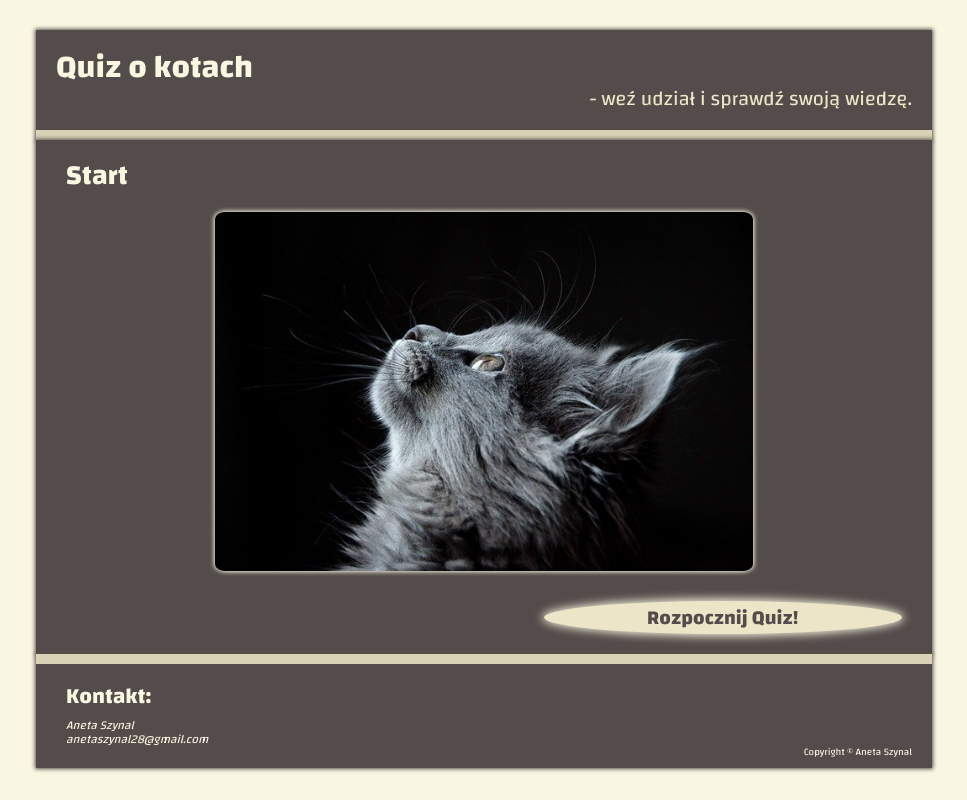
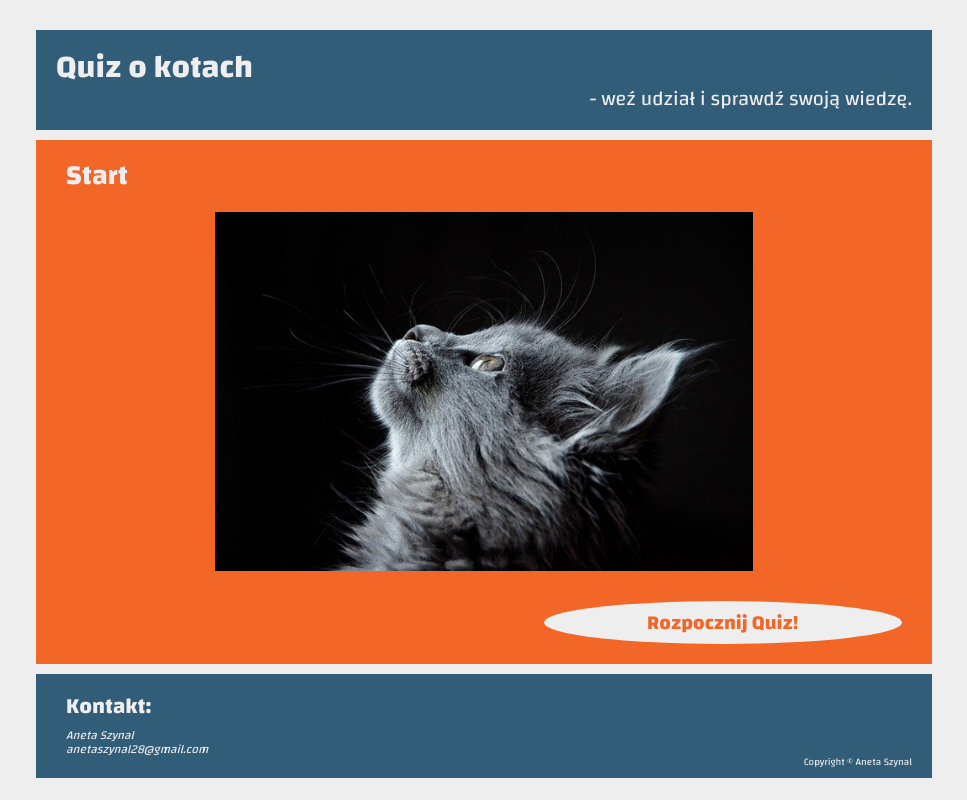
Before and after one commit to anetaszynal/cat_quiz, a React (Create React App) app: page / in a window 1280 px wide. Shown: the whole page, without its empty margins (156-1123 px from the left). Built offline with nearby package versions, Linux system fonts and the light colour scheme.

Commit message:
style(): change color

```diff
--- a/src/App.css
+++ b/src/App.css
@@ -10,5 +10,5 @@ body {
   font-family: 'Changa', sans-serif;
   max-width: 70%;
   margin: auto;
-  background-color: rgb(249, 246, 225);
+  background-color: #EFEEEE;
 }
--- a/src/components/Article/styled.js
+++ b/src/components/Article/styled.js
@@ -1,8 +1,7 @@
 import styled from "styled-components";
 
 export const Container = styled.article`
-  background-color: rgb(84, 76, 74);
-  box-shadow: 0px 0px 4px 1px rgb(84, 76, 74);
+  background-color: #f26627;
   display: grid;
   grid-template-columns: 1fr;
 `;
@@ -10,7 +9,7 @@ export const Container = styled.article`
 export const Title = styled.h2`
   margin: 0;
   padding: 20px 20px 0px 30px;
-  color: rgb(249, 246, 225);
+  color: #efeeee;
   font-size: 28px;
 
   @media (max-width: 400px) {
@@ -21,26 +20,23 @@ export const Title = styled.h2`
 export const MainImage = styled.img`
   max-width: 60%;
   margin: 20px;
-  box-shadow: 0px 0px 4px 1px rgb(249, 246, 225);
-  border-radius: 2%;
   justify-self: center;
 `;
 
 export const Button = styled.button`
   min-width: 40%;
   margin: 10px 30px 20px;
-  padding: 5px;
+  padding: 10px;
   border: none;
   border-radius: 55%;
-  box-shadow: 0px 0px 10px 2px rgb(249, 246, 225);
-  background-color: rgb(236, 229, 199);
-  color: rgb(84, 76, 74);
+  background-color: #efeeee;
+  color: #f26627;
   font-size: 20px;
   font-weight: bold;
   justify-self: right;
 
   &:hover {
-    background-color: rgb(254 248 225);
+    background-color: white;
   }
 
   @media (max-width: 400px) {
@@ -51,12 +47,12 @@ export const Button = styled.button`
 export const QuizQuestion = styled.div`
   width: 80%;
   margin: 0 0 20px;
-  padding: 5px;
-  box-shadow: 0px 0px 4px 1px rgb(249, 246, 225);
-  border-radius: 2%;
+  padding: 10px;
   justify-self: center;
   font-size: 20px;
-  color: rgb(249, 246, 225);
+  font-weight: bold;
+  background-color: #efeeee;
+  color: #f26627;
 `;
 
 export const AnswerContainer = styled.div`
@@ -69,13 +65,11 @@ export const AnswerContainer = styled.div`
 `;
 
 export const Answer = styled.button`
-  border: none;
-  box-shadow: 0px 0px 4px 1px rgb(249, 246, 225);
-  border-radius: 2%;
-  background-color: transparent;
-  color: rgb(249, 246, 225);
+  padding: 10px;
+  background-color: #325d79;
+  color: #efeeee;
 
   &:hover {
-    background-color: rgb(112 102 99);
+    background-color: #2b7bad;
   }
 `;
--- a/src/components/Footer/styled.js
+++ b/src/components/Footer/styled.js
@@ -1,15 +1,14 @@
 import styled from "styled-components";
 
 export const Container = styled.footer`
-  background-color: rgb(84, 76, 74);
-  box-shadow: 0px 0px 4px 1px rgb(84, 76, 74);
-  border-top: 10px solid rgb(236 229 199 / 88%);
+  background-color: #325d79;
+  border-top: 10px solid #efeeee;
 `;
 
 export const Title = styled.h2`
   margin: 0;
   padding: 20px 20px 0px 30px;
-  color: rgb(249, 246, 225);
+  color: #efeeee;
   font-size: 22px;
 
   @media (max-width: 400px) {
@@ -19,14 +18,14 @@ export const Title = styled.h2`
 
 export const Adress = styled.address`
   padding: 10px 20px 0px 30px;
-  color: rgb(249, 246, 225);
+  color: #efeeee;
   font-size: 12px;
 `;
 
 export const Paragraph = styled.p`
   margin: 0;
   padding: 0px 20px 10px 0px;
-  color: rgb(249, 246, 225);
+  color: #efeeee;
   font-size: 10px;
   text-align: right;
 `;
--- a/src/components/Header/styled.js
+++ b/src/components/Header/styled.js
@@ -1,15 +1,14 @@
 import styled from "styled-components";
 
 export const Container = styled.header`
-  background-color: rgb(84, 76, 74);
-  box-shadow: 0px 0px 4px 1px rgb(84, 76, 74);
-  border-bottom: 10px solid rgb(236 229 199 / 88%);
+  background-color: #325d79;
+  border-bottom: 10px solid #efeeee;
 `;
 
 export const Title = styled.h1`
   margin: 30px 0 0;
   padding: 20px 20px 0px;
-  color: rgb(249, 246, 225);
+  color: #efeeee;
 
   @media (max-width: 400px) {
     font-size: 20px;
@@ -21,7 +20,7 @@ export const Paragraph = styled.p`
   padding: 0 20px 20px 0;
   text-align: right;
   font-size: 20px;
-  color: rgb(236, 229, 199);
+  color: #efeeee;
 
   @media (max-width: 525px) {
     font-size: 15px;
```
